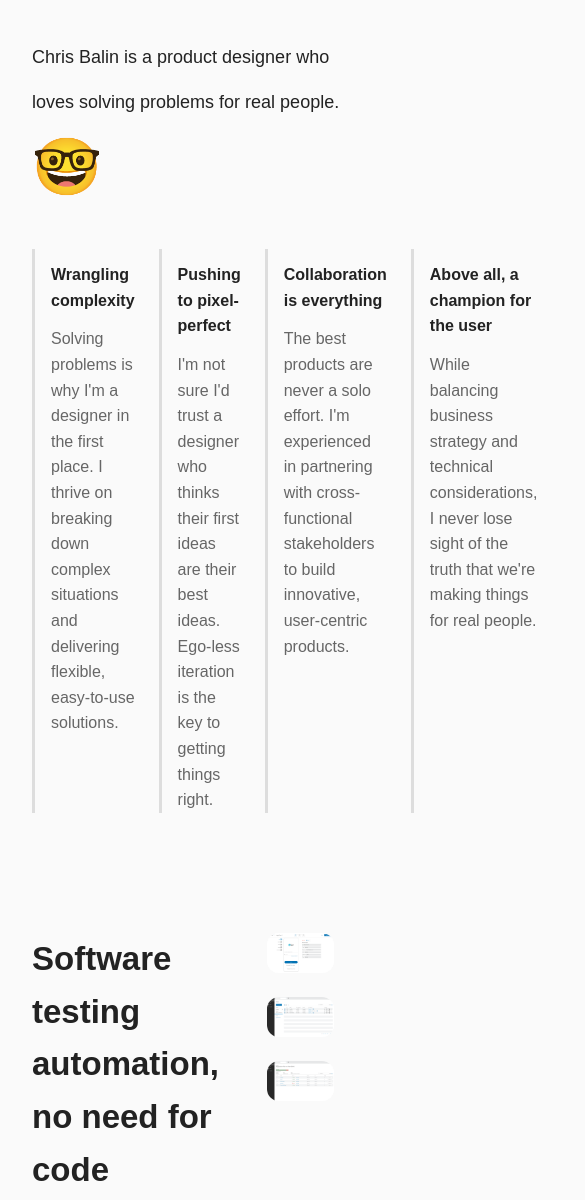
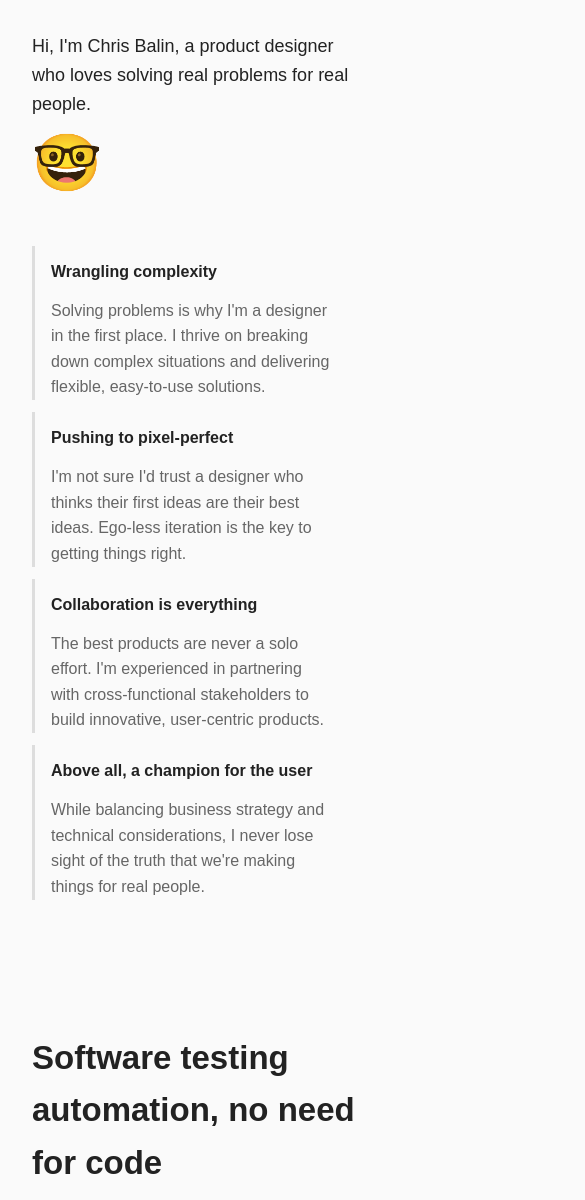
Before and after one commit to chrisbalin/chrisbalin.github.io, a Gatsby site: page /portfolio in a window 390 px wide. Shown: the top 1200 px of the page, 585 px wide, since content can reach past the window. Built offline with nearby package versions, Linux system fonts and the light colour scheme; Gatsby itself is replaced by a stand-in of ours.

Commit message:
Make it responsive

```diff
--- a/src/pages/portfolio.js
+++ b/src/pages/portfolio.js
@@ -5,7 +5,7 @@ export default function Portfolio() {
   return (
     <div class="portfolio">
       <a class="link-home" href="/">
-        <span>Chris Balin is a product designer who loves solving problems for real people.</span>
+        <div>Hi, I'm Chris Balin, a product designer who loves solving real problems for real people.</div>
         <h1>🤓</h1>
       </a>
       <div class="about">
--- a/src/styles/global.scss
+++ b/src/styles/global.scss
@@ -35,7 +35,7 @@ a {
   .link-home {
     text-decoration: none;
 
-    span {
+    div {
       font-size: 18px;
       margin: 0;
       color: #222;
@@ -100,12 +100,27 @@ a {
 
 .about {
   display: flex;
+  flex-wrap: nowrap;
+
+  @media(max-width: 1080px) {
+    flex-wrap: wrap;
+  }
 
   .about-tile {
     flex: 0 1 25%;
     margin-right: 24px;
     border-left: 3px solid #ddd;
     padding-left: 16px;
+
+    @media(max-width: 1080px) {
+      flex: 0 1 40%;
+      margin-bottom: 12px;
+    }
+
+    @media(max-width: 670px) {
+      flex: 0 1 100%;
+      margin-bottom: 12px;
+    }
 
     h2 {
       font-size: 16px;
@@ -122,16 +137,28 @@ a {
   font-size: 22px;
   line-height: 1.6;
 
+  @media(max-width: 980px) {
+    flex-wrap: wrap;
+  }
+
   .work-copy {
     flex: 0 1 40%;
+
+    @media(max-width: 980px) {
+      flex: 0 1 100%;
+    }
   }
 
   .work-images {
     flex: 0 1 60%;
-    padding-left: 24px;
+    padding-left: 36px;
+
+    @media(max-width: 980px) {
+      flex: 0 1 100%;
+      padding-left: 0;
+    }
 
     .image {
-      margin: 0 24px;
       overflow: hidden;
       margin-bottom: 24px;
       background: #fff;
@@ -144,6 +171,10 @@ a {
         height: 100%;
       }
     }
+
+    img {
+      width: 100%;
+    }
   }
 }
 
```
